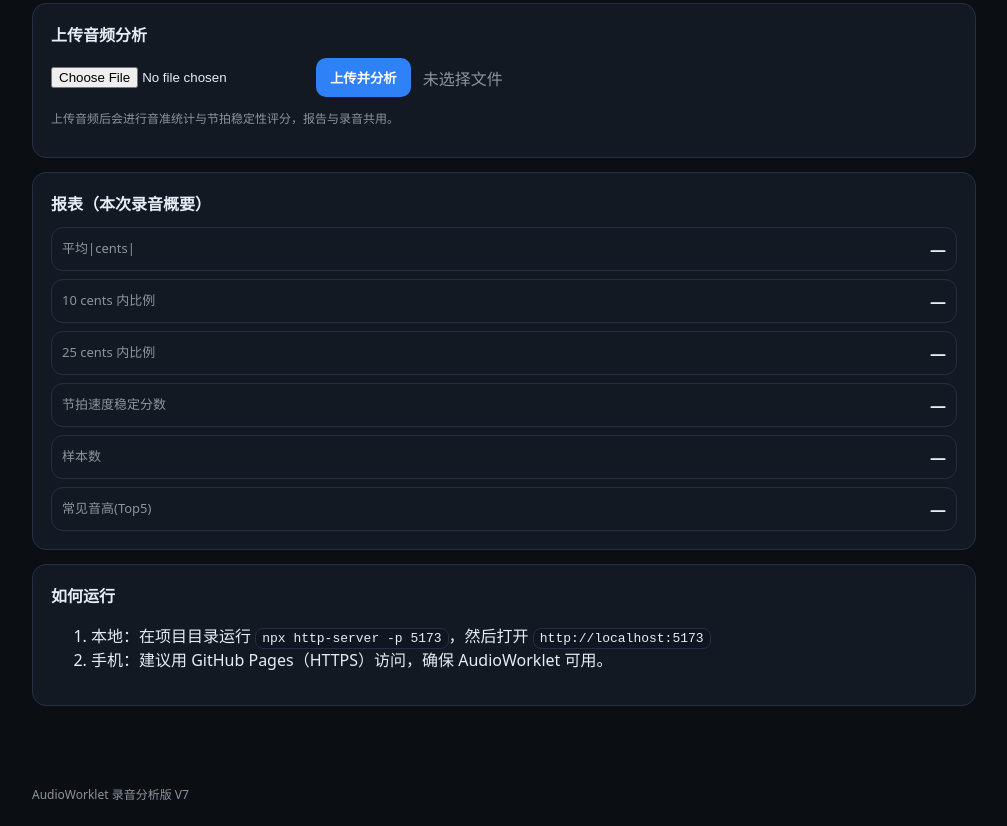
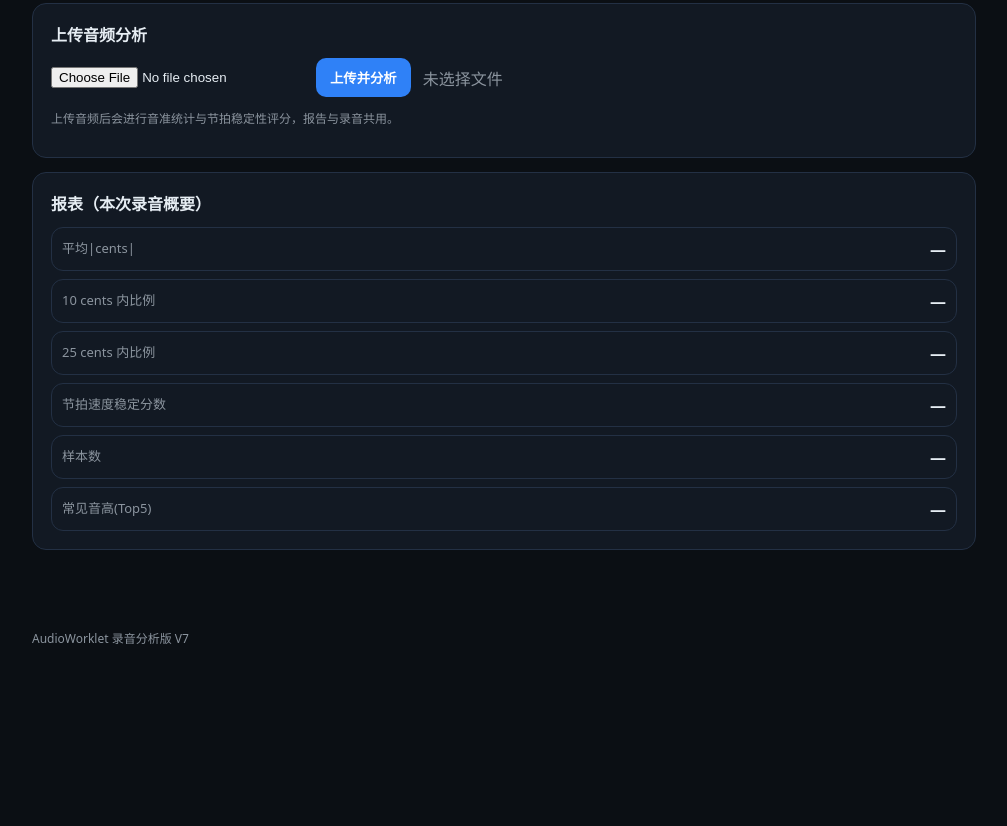
Before and after one commit to wqgbyl/tunerclickauto, a plain HTML site: page index.html in a window 1280 px wide. Shown: the part 906-1732 px from the top of the page, without its empty margins (136-1143 px from the left). After the commit the page ends 1576 px from the top, so only its background shows below. Drawn offline with Linux system fonts and the light colour scheme.

Commit message:
Remove how-to-run section

```diff
--- a/index.html
+++ b/index.html
@@ -116,13 +116,6 @@
       </div>
     </section>
 
-    <section class="card">
-      <h2>如何运行</h2>
-      <ol>
-        <li>本地：在项目目录运行 <code>npx http-server -p 5173</code>，然后打开 <code>http://localhost:5173</code></li>
-        <li>手机：建议用 GitHub Pages（HTTPS）访问，确保 AudioWorklet 可用。</li>
-      </ol>
-    </section>
   </main>
 
   <footer>
```
